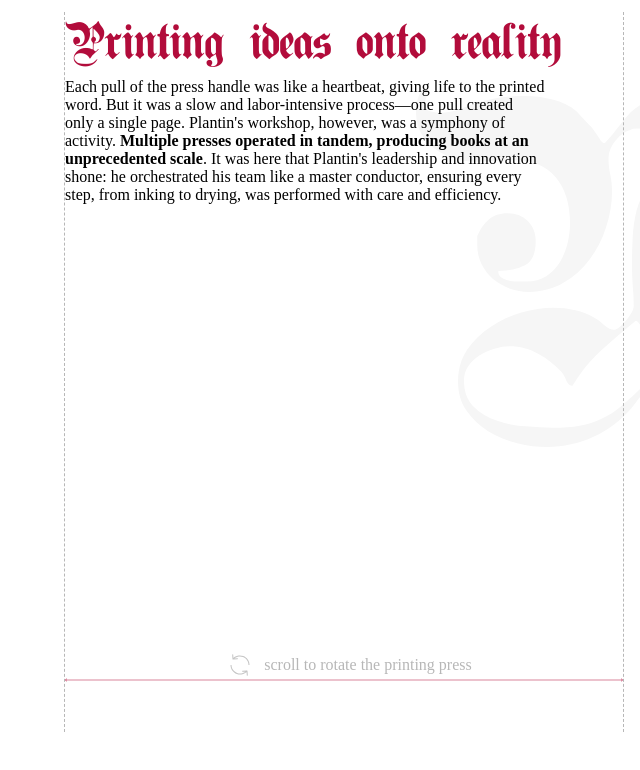
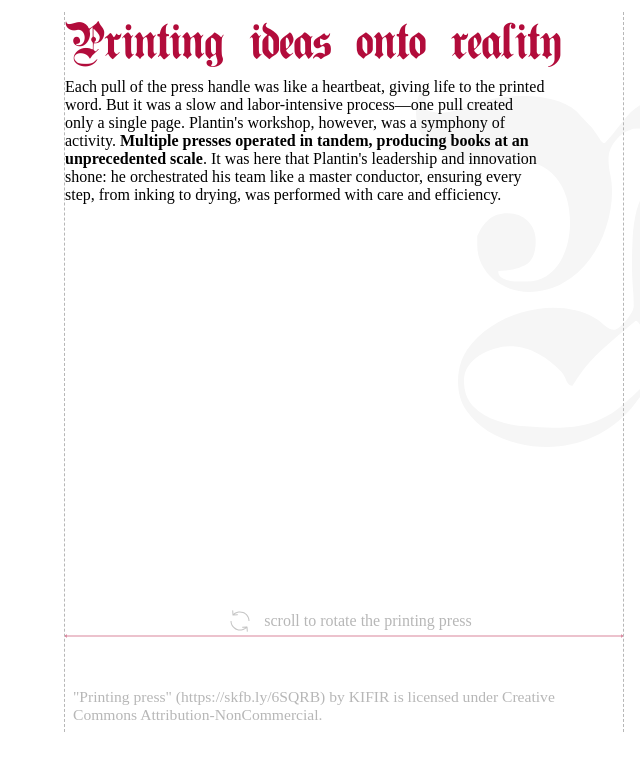
Before and after one commit to rdapkuns/integration3, a website built with Vite: page index.html in a window 1280 px wide. Shown: the part 3948-4718 px from the top of the page, without its empty margins (640-1280 px from the left). Built offline with nearby package versions, Linux system fonts and the light colour scheme; a web font is replaced by a local one.

Commit message:
final fixes

```diff
--- a/index.html
+++ b/index.html
@@ -648,6 +648,9 @@
                 fill="#B20C3B" />
             </svg>
 
+            <p class="press__credit">"Printing press" (https://skfb.ly/6SQRB) by KIFIR is licensed under Creative Commons Attribution-NonCommercial.
+            </p>
+
           </div>
         </div>
       </div>
--- a/src/style.css
+++ b/src/style.css
@@ -1123,7 +1123,7 @@ img {
   justify-content: end;
   text-align: center;
   width: 100%;
-  padding-bottom: 3rem;
+  /* padding-bottom: 3rem; */
 }
 
 .note__text {
@@ -1158,6 +1158,16 @@ img {
 .printing .bg__letter--w {
   right: -10%;
   bottom: 10%;
+}
+
+.press__credit {
+  color: var(--c-dark-grey);
+  text-align: left;
+  padding: 0.5rem;
+  max-width: 100%;
+  vertical-align: bottom;
+  padding-top: 3rem;
+  font-size: var(--step--1);
 }
 
 
@@ -1663,7 +1673,7 @@ img {
   justify-self: center;
   height: auto;
 
-  max-width: 70%;
+  max-width: 60%;
   z-index: 2;
   padding-bottom: 3rem;
   filter: drop-shadow(0px 22px 16px #2d2d2d);
```
